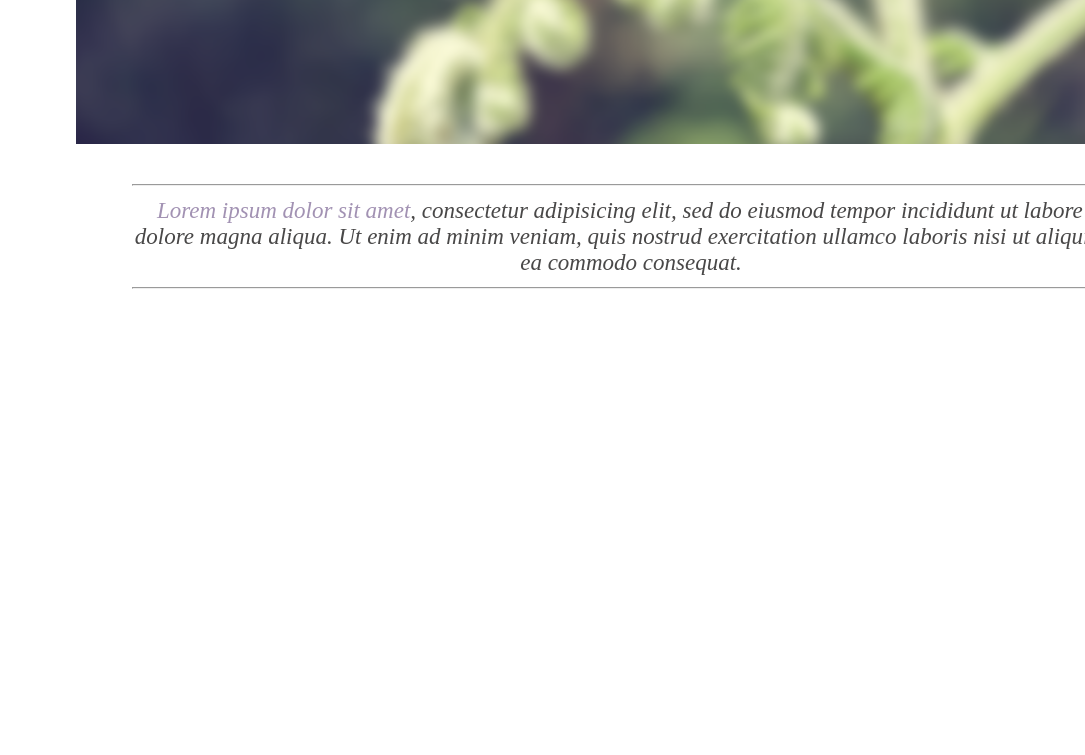
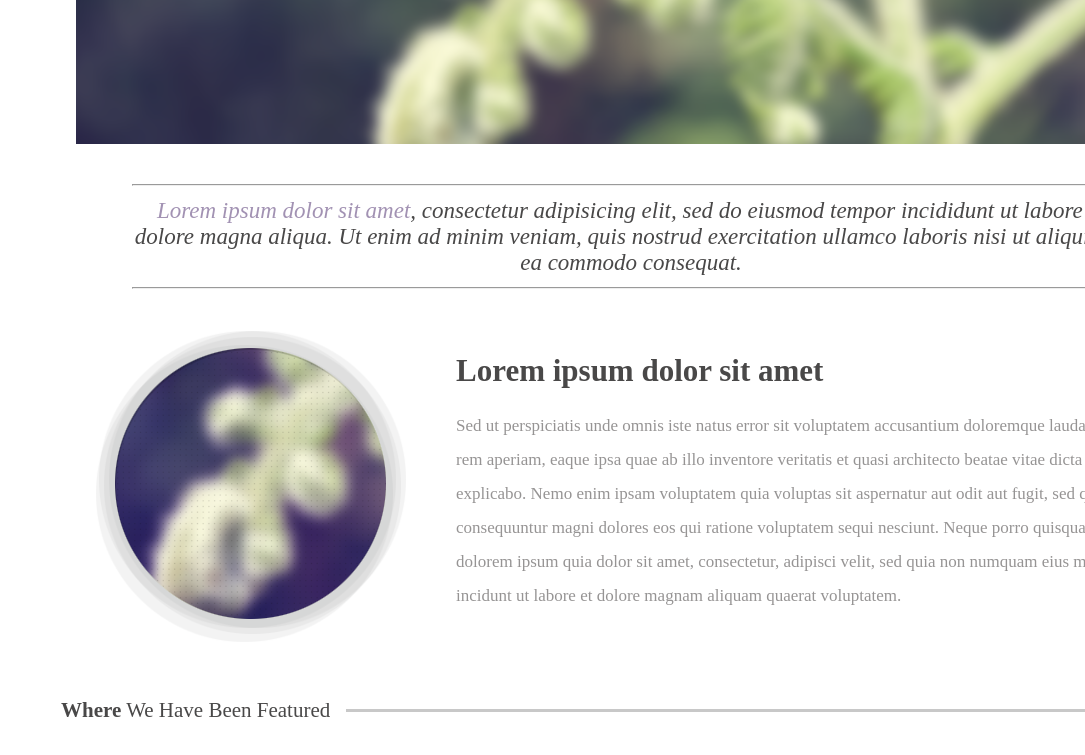
Before and after one commit to PolinaDmtrk/LayoutTraining3, a plain HTML site: page index.html in a window 1280 px wide. Shown: the part 515-1270 px from the top of the page, without its empty margins (195-1280 px from the left). Before the commit the page ends 816 px from the top, so only its background shows below. Drawn offline with Linux system fonts and the light colour scheme.

Commit message:
added 3 block

```diff
--- a/index.html
+++ b/index.html
@@ -54,7 +54,37 @@
 			<!-- /.slider -->
 			<div class="description"><hr><span>Lorem ipsum dolor sit amet</span>, consectetur adipisicing elit, sed do eiusmod tempor incididunt ut labore et dolore magna aliqua. Ut enim ad minim veniam, quis nostrud exercitation ullamco laboris nisi ut aliquip ex ea commodo consequat.<hr></div>
 			<!-- /.description -->
+			<div class="item">
+				<div class="row justify-content-between align-items-center">
+					<div class="col-md-4">
+						<div class="item-img"><img src="img/item.png" alt=""></div>
+					</div>
+					<div class="col-md-8">
+						<div class="item-description">
+							<h3>Lorem ipsum dolor sit amet</h3>
+							<p>Sed ut perspiciatis unde omnis iste natus error sit voluptatem accusantium doloremque laudantium, totam rem aperiam, eaque ipsa quae ab illo inventore veritatis et quasi architecto beatae vitae dicta sunt explicabo. Nemo enim ipsam voluptatem quia voluptas sit aspernatur aut odit aut fugit, sed quia consequuntur magni dolores eos qui ratione voluptatem sequi nesciunt. Neque porro quisquam est, qui dolorem ipsum quia dolor sit amet, consectetur, adipisci velit, sed quia non numquam eius modi tempora incidunt ut labore et dolore magnam aliquam quaerat voluptatem. </p>
+							<div class="readmore">
+								<span>Read more</span>
+								<i class="fas fa-arrow-right"></i>
+							</div>
+						</div>
+					</div>
+				</div>
+				<!-- /.row -->
+			</div>
+			<!-- /.item -->
+			<div class="feature">
+				<div class="row align-items-center">
+					<div class="col-md-3 feature-text">
+						<p><span>Where</span> We Have Been Featured</p>
+					</div>
+					<div class="col-md-9 feature-line"></div>
+				</div>
+				<!-- /.row -->
+			</div>
+			<!-- /.feature -->
 		</div>
+		<!-- /.container -->
 
 		<!-- Bootstrap core JavaScript ================================================== -->
 		<!-- Placed at the end of the document so the pages load faster -->
--- a/sass/main.sass
+++ b/sass/main.sass
@@ -2,6 +2,9 @@
 
 body
  background-color: $body
+ margin: 0
+ padding: 0
+p
  margin: 0
  padding: 0
 .line
@@ -59,3 +62,39 @@ body
  font-weight: 500
  span
   color: $detail
+.item
+ margin: 40px 0 50px 0
+ &-img
+  margin-left: 5%
+ &-description
+  height: 100%
+ h3
+  font-family: ﻿SegoeUI-Bold, ﻿AdobeInvisFont, ﻿MyriadPro-Regular
+  font-size: 31px
+  color: $text
+  text-align: left
+  margin: 5px 0 20px 0
+ p
+  font-family: ﻿SegoeUI, ﻿AdobeInvisFont, ﻿MyriadPro-Regular
+  font-size: 17px
+  color: lighten($text, 30%)
+  text-align: left
+  line-height: 2
+.readmore
+ font-style: italic
+ color: lighten($text, 30%)
+ font-family: ﻿SegoeUI-Italic, ﻿AdobeInvisFont, ﻿MyriadPro-Regular
+ font-size: 15px
+ text-align: right
+.feature
+ margin-bottom: 50px
+ &-text
+  padding: 0
+  font-family: ﻿SegoeUI, ﻿SegoeUI-Bold, ﻿AdobeInvisFont, ﻿MyriadPro-Regular
+  font-size: 21px
+  color: $text
+  span
+   font-weight: 700
+ &-line
+  height: 3px
+  background-color: lighten($text, 50%)
```
Also changed, not shown: css/main.css, img/item.png (added), 1 other file.
